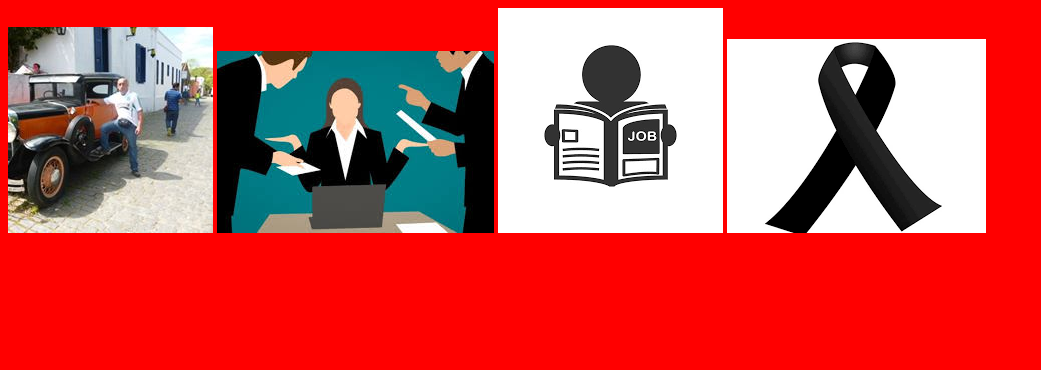
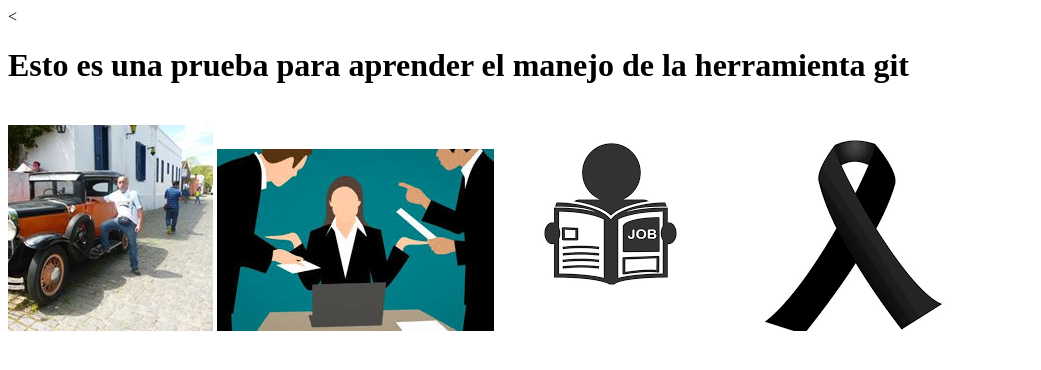
Before and after one commit to libardomontoya/estdio-github, a plain HTML site: page index.html in a window 1280 px wide. Shown: the whole page, without its empty margins (0-1041 px from the left). Drawn offline with Linux system fonts and the light colour scheme.

Commit message:
cambio 3

```diff
--- a/index.html
+++ b/index.html
@@ -2,14 +2,8 @@
 <head>
 </head>
 <title>Invie</title>
-<style media="screen">
-  body{
-    margin: 0
-    border-top: 1px solid #000;;
-    background-color: red;
-    }
-</style>
-<body>
+<<body>
+  <h1>Esto es una prueba para aprender el manejo de la herramienta git</h1>
   <img src="header.jpg" alt="">
   <img src="hero.jpg" alt="">
   <img src="lectura.png" alt="">
```
